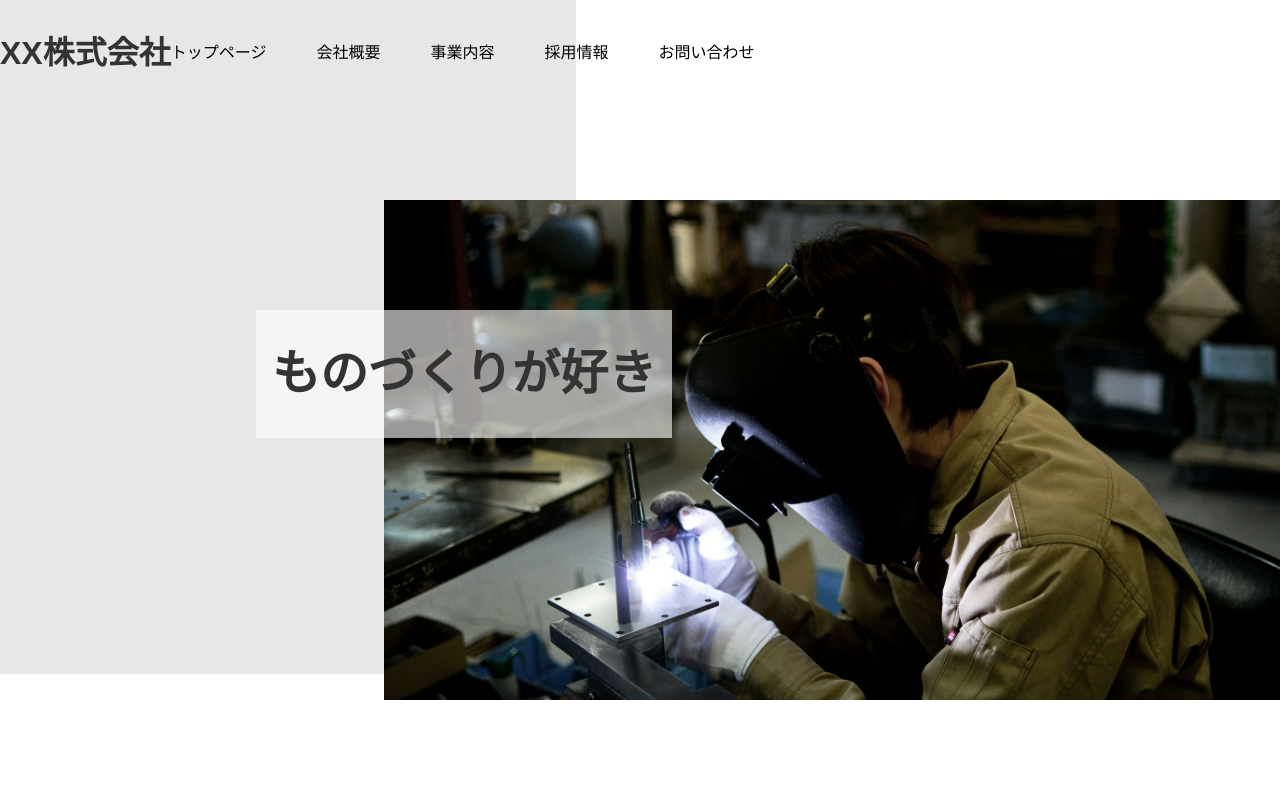
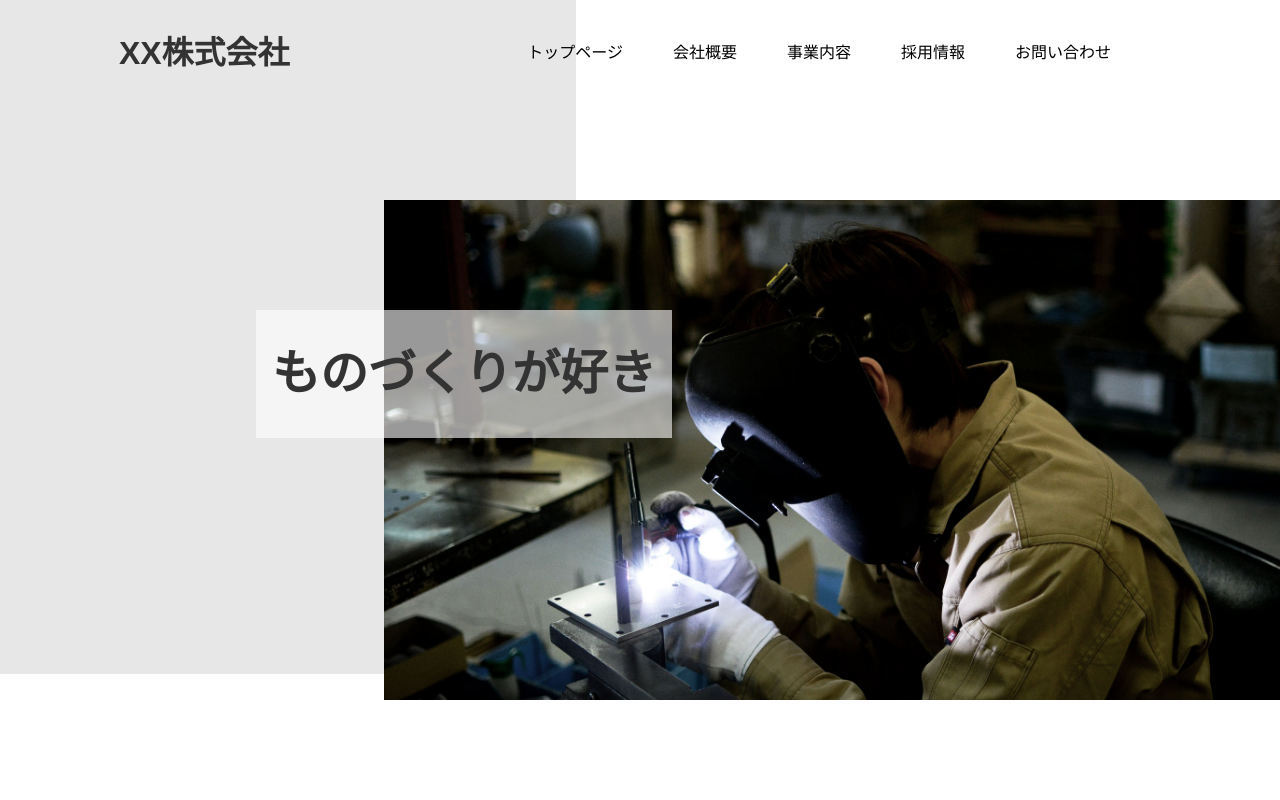
Before and after one commit to mai-2/kurinote, a plain HTML site: page index.html in a window 1280 px wide. Shown: the top 800 px of the page. Drawn offline with nearby package versions, Linux system fonts and the light colour scheme.

Commit message:
Update style.css

```diff
--- a/css/style.css
+++ b/css/style.css
@@ -65,12 +65,13 @@ header {
   display: flex;
   -webkit-box-pack: justify;
       -ms-flex-pack: justify;
-          justify-content: space-between;
+          justify-content: space-around;
   -webkit-box-align: center;
       -ms-flex-align: center;
           align-items: center;
   position: fixed;
   z-index: 1;
+  width: 100%;
 }
 
 .header-nav ul {
@@ -281,7 +282,7 @@ footer .content-wrapper {
   display: flex;
   -webkit-box-pack: justify;
       -ms-flex-pack: justify;
-          justify-content: space-between;
+          justify-content: space-around;
   -webkit-box-align: center;
       -ms-flex-align: center;
           align-items: center;
```
